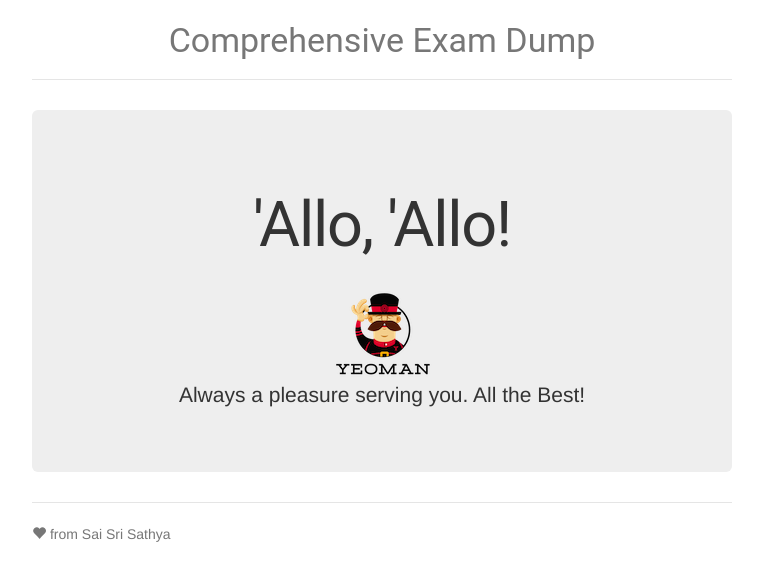
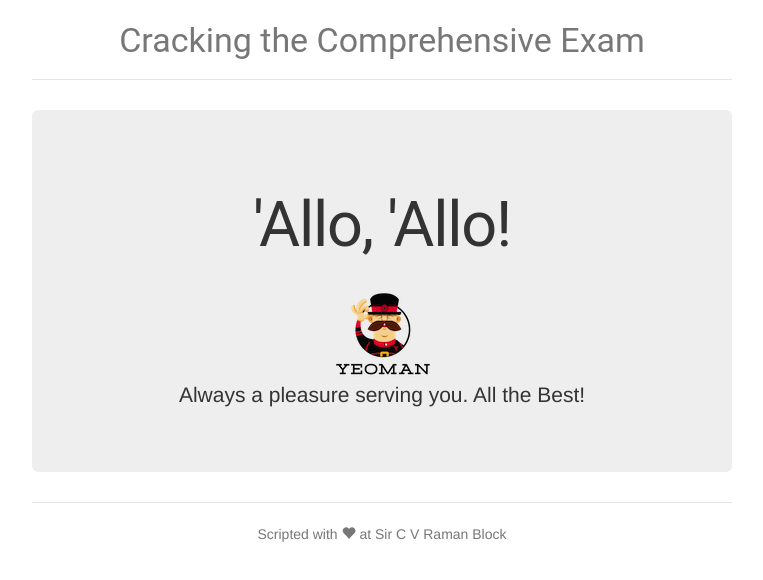
Before and after one commit to saisrisathya/Comprehensive-Dump, a website: page app/index.html in a window 1280 px wide. Shown: the whole page, without its empty margins (258-1021 px from the left). Drawn offline with nearby package versions, Linux system fonts and the light colour scheme; some packages are replaced by stand-ins of ours; files that its build step writes are made by us from their sources; a script that the page names is missing.

Commit message:
Modified header and footer

```diff
--- a/app/index.html
+++ b/app/index.html
@@ -29,13 +29,13 @@
           <li><a ng-href="#/about">About</a></li>
           <li><a ng-href="#">Contact</a></li>
         </ul>-->
-        <h3 class="text-muted jumbotron-center">Comprehensive Exam Dump</h3>
+        <h3 class="text-muted jumbotron-center">Cracking the Comprehensive Exam</h3>
       </div>
 
       <div ng-view=""></div>
 
-      <div class="footer">
-        <p><span class="glyphicon glyphicon-heart"></span> from Sai Sri Sathya</p>
+      <div class="footer jumbotron-center">
+        <p>Scripted with <span class="glyphicon glyphicon-heart"></span> at Sir C V Raman Block</p>
       </div>
     </div>
 
```
